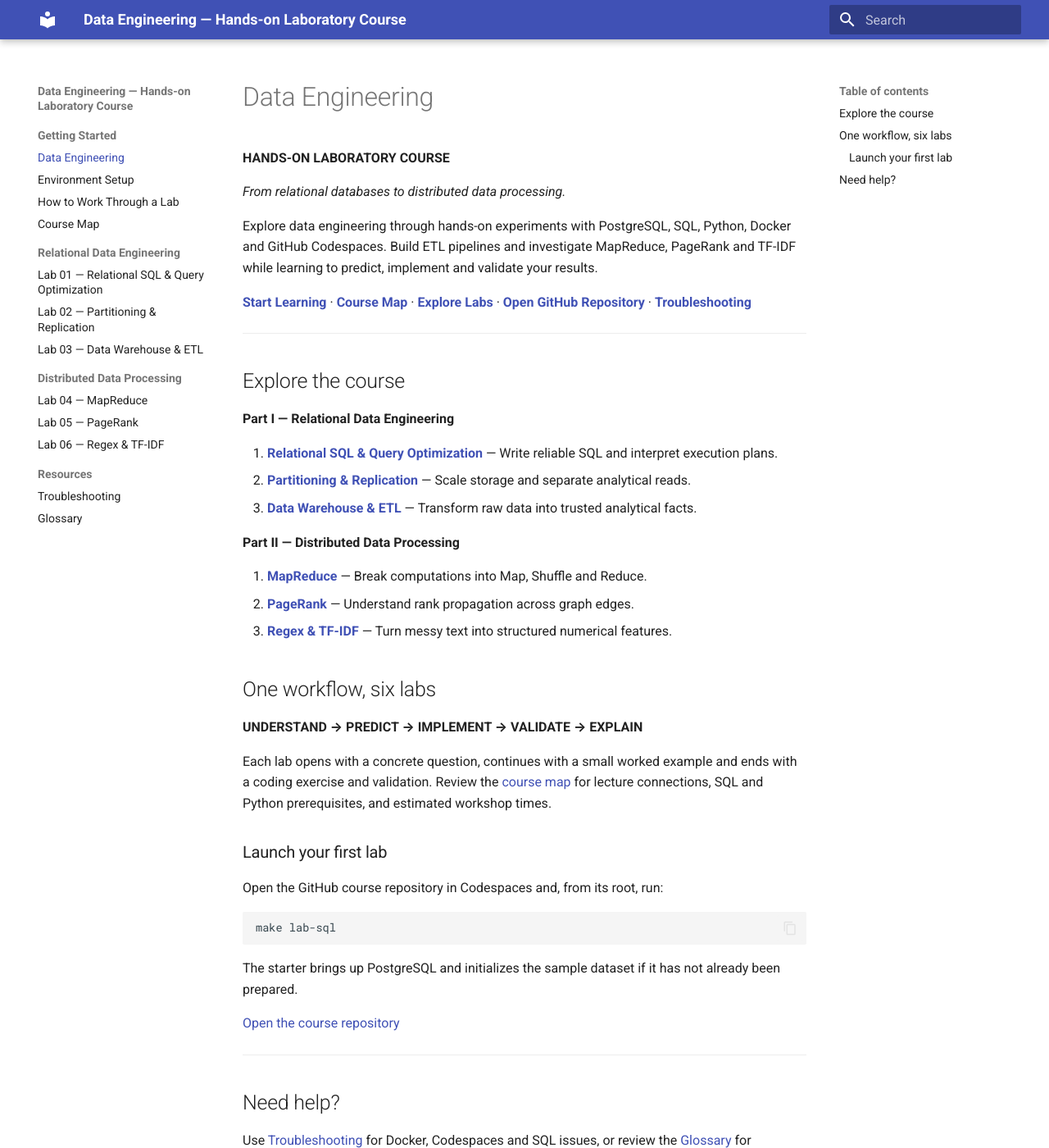
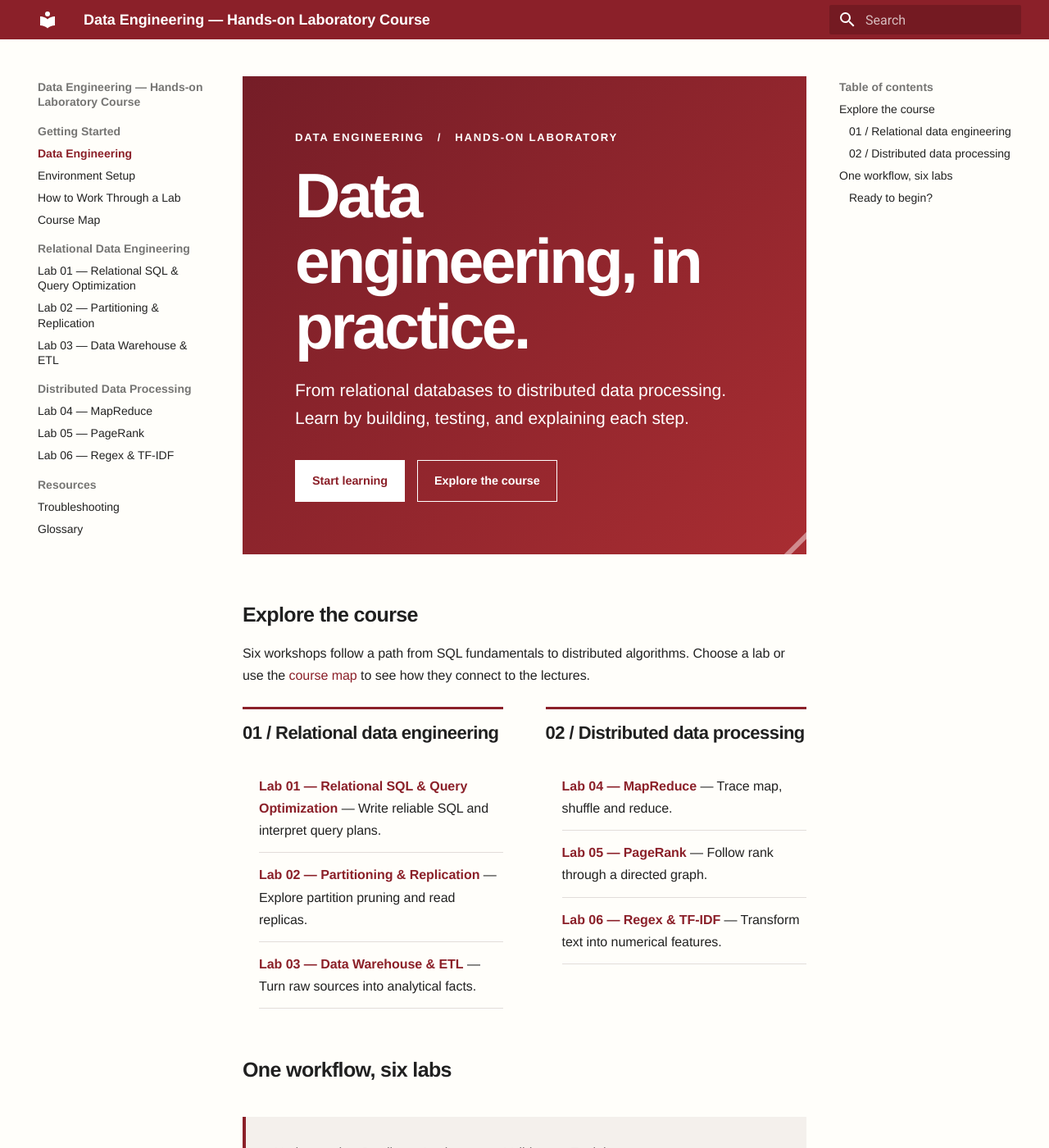
Before and after one commit to OrPerets/postgres-data-engineering-student, an MkDocs documentation site: the page built from docs/gitbook/README.md, in a window 1280 px wide and 1400 px high. Shown: the whole window at 82% size. Built offline with MkDocs 1.6.1 and Material for MkDocs 9.7.7, drawn with Linux system fonts in a browser that asks for light colours; some of the changed text lies outside the part shown.

Commit message:
Style course site with Shenkar-inspired colors

````diff
--- a/docs/gitbook/README.md
+++ b/docs/gitbook/README.md
@@ -1,52 +1,61 @@
-# Data Engineering
+<div class="course-hero" markdown="1">
 
-**HANDS-ON LABORATORY COURSE**
+<p class="course-kicker">DATA ENGINEERING &nbsp; / &nbsp; HANDS-ON LABORATORY</p>
 
-*From relational databases to distributed data processing.*
+# Data engineering, in practice.
 
-Explore data engineering through hands-on experiments with PostgreSQL, SQL, Python, Docker and GitHub Codespaces. Build ETL pipelines and investigate MapReduce, PageRank and TF-IDF while learning to predict, implement and validate your results.
+From relational databases to distributed data processing. Learn by building, testing, and explaining each step.
+{: .course-hero__lead }
 
-[**Start Learning**](getting-started.md) · [**Course Map**](course-map.md) · [**Explore Labs**](#explore-the-course) · [**Open GitHub Repository**](https://github.com/OrPerets/postgres-data-engineering-student) · [**Troubleshooting**](troubleshooting.md)
+<div class="course-actions" markdown="1">
 
----
+[Start learning](getting-started.md){: .course-action-primary } [Explore the course](#explore-the-course){: .course-action-secondary }
+
+</div>
+</div>
 
 ## Explore the course
 
-**Part I — Relational Data Engineering**
+Six workshops follow a path from SQL fundamentals to distributed algorithms. Choose a lab or use the [course map](course-map.md) to see how they connect to the lectures.
 
-1. [**Relational SQL & Query Optimization**](labs/01-relational-sql.md) — Write reliable SQL and interpret execution plans.
-2. [**Partitioning & Replication**](labs/02-partitions-replicas.md) — Scale storage and separate analytical reads.
-3. [**Data Warehouse & ETL**](labs/03-dwh-etl.md) — Transform raw data into trusted analytical facts.
+<div class="course-sections" markdown="1">
+<div class="course-section" markdown="1">
 
-**Part II — Distributed Data Processing**
+### 01 / Relational data engineering
 
-4. [**MapReduce**](labs/04-mapreduce.md) — Break computations into Map, Shuffle and Reduce.
-5. [**PageRank**](labs/05-pagerank.md) — Understand rank propagation across graph edges.
-6. [**Regex & TF-IDF**](labs/06-tfidf.md) — Turn messy text into structured numerical features.
+- [Lab 01 — Relational SQL & Query Optimization](labs/01-relational-sql.md) — Write reliable SQL and interpret query plans.
+- [Lab 02 — Partitioning & Replication](labs/02-partitions-replicas.md) — Explore partition pruning and read replicas.
+- [Lab 03 — Data Warehouse & ETL](labs/03-dwh-etl.md) — Turn raw sources into analytical facts.
+
+</div>
+<div class="course-section" markdown="1">
+
+### 02 / Distributed data processing
+
+- [Lab 04 — MapReduce](labs/04-mapreduce.md) — Trace map, shuffle and reduce.
+- [Lab 05 — PageRank](labs/05-pagerank.md) — Follow rank through a directed graph.
+- [Lab 06 — Regex & TF-IDF](labs/06-tfidf.md) — Transform text into numerical features.
+
+</div>
+</div>
 
 ## One workflow, six labs
 
-**UNDERSTAND → PREDICT → IMPLEMENT → VALIDATE → EXPLAIN**
+Understand → Predict → Implement → Validate → Explain
+{: .course-flow }
 
-Each lab opens with a concrete question, continues with a small worked example and ends with a coding exercise and validation.
-Review the [course map](course-map.md) for lecture connections, SQL and Python prerequisites, and estimated workshop times.
+Start with a concrete question, try the example, and use the checks to explain what happened. Each lab includes a student assignment and its own instructions.
 
-### Launch your first lab
+### Ready to begin?
 
-Open the GitHub course repository in Codespaces and, from its root, run:
+Open the [student repository](https://github.com/OrPerets/postgres-data-engineering-student) in Codespaces, then run this from the repository root:
 
 ```bash
 make lab-sql
 ```
 
-The starter brings up PostgreSQL and initializes the sample dataset if it has not already been prepared.
-
-[Open the course repository](https://github.com/OrPerets/postgres-data-engineering-student)
+For help, see [Environment Setup](getting-started.md), [Troubleshooting](troubleshooting.md), or the [Glossary](glossary.md).
 
 ---
 
-## Need help?
-
-Use [Troubleshooting](troubleshooting.md) for Docker, Codespaces and SQL issues, or review the [Glossary](glossary.md) for terminology.
-
-**Course documentation** — Shenkar-inspired academic styling. The site is a teaching resource; institutional logo usage and formal publication status should be approved separately.
+Course documentation · Shenkar-inspired styling · Data Engineering
--- /dev/null
+++ b/docs/gitbook/stylesheets/extra.css
@@ -0,0 +1,167 @@
+/* Course-specific styling inspired by Shenkar's red and editorial composition.
+   The site deliberately uses no institutional logo or official insignia. */
+[data-md-color-scheme="default"] {
+  --md-primary-fg-color: #8b2029;
+  --md-primary-fg-color--light: #ac3a3d;
+  --md-primary-fg-color--dark: #6c1720;
+  --md-primary-bg-color: #ffffff;
+  --md-accent-fg-color: #8b2029;
+  --md-accent-fg-color--transparent: #8b20291a;
+  --md-typeset-a-color: #8b2029;
+  --md-default-bg-color: #fffefa;
+}
+
+body {
+  font-family: "Helvetica Neue", Arial, sans-serif;
+  letter-spacing: -0.005em;
+}
+
+.md-header {
+  background-color: #8b2029;
+  box-shadow: none;
+}
+
+.md-header__title { font-weight: 700; }
+.md-search__form { background-color: rgba(0, 0, 0, .16); }
+.md-main__inner { margin-top: 1.25rem; }
+.md-nav__title, .md-nav__link { letter-spacing: 0; }
+.md-nav__link--active { font-weight: 700; }
+.md-typeset { line-height: 1.7; }
+.md-typeset h1, .md-typeset h2, .md-typeset h3 {
+  color: #202020;
+  font-weight: 700;
+  letter-spacing: -0.025em;
+}
+.md-typeset h1 { font-size: 2.15em; }
+.md-typeset h2 { margin-top: 2.25em; }
+.md-typeset a { text-decoration-thickness: .08em; text-underline-offset: .16em; }
+.md-typeset a:hover { text-decoration: underline; }
+.md-typeset :focus-visible, .md-header :focus-visible, .md-nav :focus-visible {
+  outline: 3px solid #bf6855;
+  outline-offset: 3px;
+}
+.md-footer { background-color: #252020; }
+
+/* The homepage classes are kept independent of the lab page structure. */
+.md-typeset .course-hero {
+  position: relative;
+  overflow: hidden;
+  margin: 0 0 2.75rem;
+  padding: clamp(2rem, 5vw, 3.75rem);
+  color: #fff;
+  background: linear-gradient(135deg, #751d27 0%, #a92d32 100%);
+}
+.md-typeset .course-hero::after {
+  position: absolute;
+  right: -2rem;
+  bottom: -2rem;
+  width: min(30%, 10rem);
+  height: .3rem;
+  background: rgba(255,255,255,.45);
+  content: "";
+  transform: rotate(-45deg);
+  transform-origin: center;
+  pointer-events: none;
+}
+.md-typeset .course-hero :is(h1, h2, p, strong) { color: #fff; }
+.md-typeset .course-kicker {
+  margin: 0 0 1rem;
+  font-size: .66rem;
+  font-weight: 700;
+  letter-spacing: .13em;
+  text-transform: uppercase;
+}
+.md-typeset .course-hero h1,
+.md-typeset .course-hero__title {
+  max-width: 14ch;
+  margin: 0 0 1rem;
+  font-size: clamp(2.5rem, 6vw, 4.1rem);
+  font-weight: 800;
+  line-height: 1.04;
+  letter-spacing: -.045em;
+}
+.md-typeset .course-hero__lead {
+  max-width: 38rem;
+  margin: 0;
+  font-size: clamp(.9rem, 1.7vw, 1.05rem);
+  line-height: 1.6;
+}
+.md-typeset .course-actions {
+  display: flex;
+  flex-wrap: wrap;
+  gap: .75rem;
+  align-items: center;
+  margin-top: 1.75rem;
+}
+.md-typeset .course-actions p { display: contents; }
+.md-typeset .course-actions a {
+  display: inline-flex;
+  align-items: center;
+  min-height: 2.5rem;
+  padding: .6rem 1rem;
+  border: 1px solid #fff;
+  color: #8b2029;
+  background: #fff;
+  font-size: .72rem;
+  font-weight: 700;
+  text-decoration: none;
+  transition: color .18s ease, background-color .18s ease;
+}
+.md-typeset .course-actions a + a {
+  color: #fff;
+  background: transparent;
+}
+.md-typeset .course-actions a:hover {
+  color: #fff;
+  background: #67151d;
+  text-decoration: none;
+}
+.md-typeset .course-actions a:focus-visible { outline-color: #fff; }
+
+.md-typeset .course-sections {
+  display: grid;
+  grid-template-columns: repeat(2, minmax(0, 1fr));
+  gap: clamp(1.5rem, 4vw, 3rem);
+  margin: 1.25rem 0 2.5rem;
+}
+.md-typeset .course-section { border-top: 3px solid #8b2029; }
+.md-typeset .course-section h2,
+.md-typeset .course-section h3 {
+  margin: .75rem 0 1.2rem;
+  font-size: 1.1rem;
+  line-height: 1.25;
+}
+.md-typeset .course-section ul {
+  margin: 0;
+  padding: 0;
+  list-style: none;
+}
+.md-typeset .course-section li {
+  margin: 0;
+  padding: .65rem 0;
+  border-bottom: 1px solid #e2ddda;
+}
+.md-typeset .course-section li::marker { color: #8b2029; font-weight: 700; }
+.md-typeset .course-section li a { font-weight: 700; }
+.md-typeset .course-flow {
+  margin: 2rem 0;
+  padding: 1.5rem 1.75rem;
+  border-left: 4px solid #8b2029;
+  background-color: #f4f0ec;
+}
+.md-typeset .course-flow h2,
+.md-typeset .course-flow h3 { margin-top: 0; }
+
+@media screen and (max-width: 600px) {
+  .md-main__inner { margin-top: .7rem; }
+  .md-typeset .course-hero { padding: 2rem 1.4rem; }
+  .md-typeset .course-hero h1,
+  .md-typeset .course-hero__title { font-size: 2.5rem; }
+  .md-typeset .course-sections { grid-template-columns: 1fr; gap: 1.5rem; }
+  .md-typeset .course-actions { align-items: stretch; }
+  .md-typeset .course-actions a { justify-content: center; }
+}
+
+@media (prefers-reduced-motion: reduce) {
+  .md-typeset .course-actions a { transition: none; }
+}
--- a/mkdocs.yml
+++ b/mkdocs.yml
@@ -16,8 +16,11 @@ theme:
     - search.suggest
     - content.code.copy
   palette:
-    primary: indigo
-    accent: teal
+    primary: custom
+    accent: custom
+
+extra_css:
+  - stylesheets/extra.css
 
 plugins:
   - search
@@ -26,6 +29,7 @@ markdown_extensions:
   - admonition
   - tables
   - attr_list
+  - md_in_html
   - pymdownx.highlight
   - pymdownx.superfences:
       custom_fences:
````
